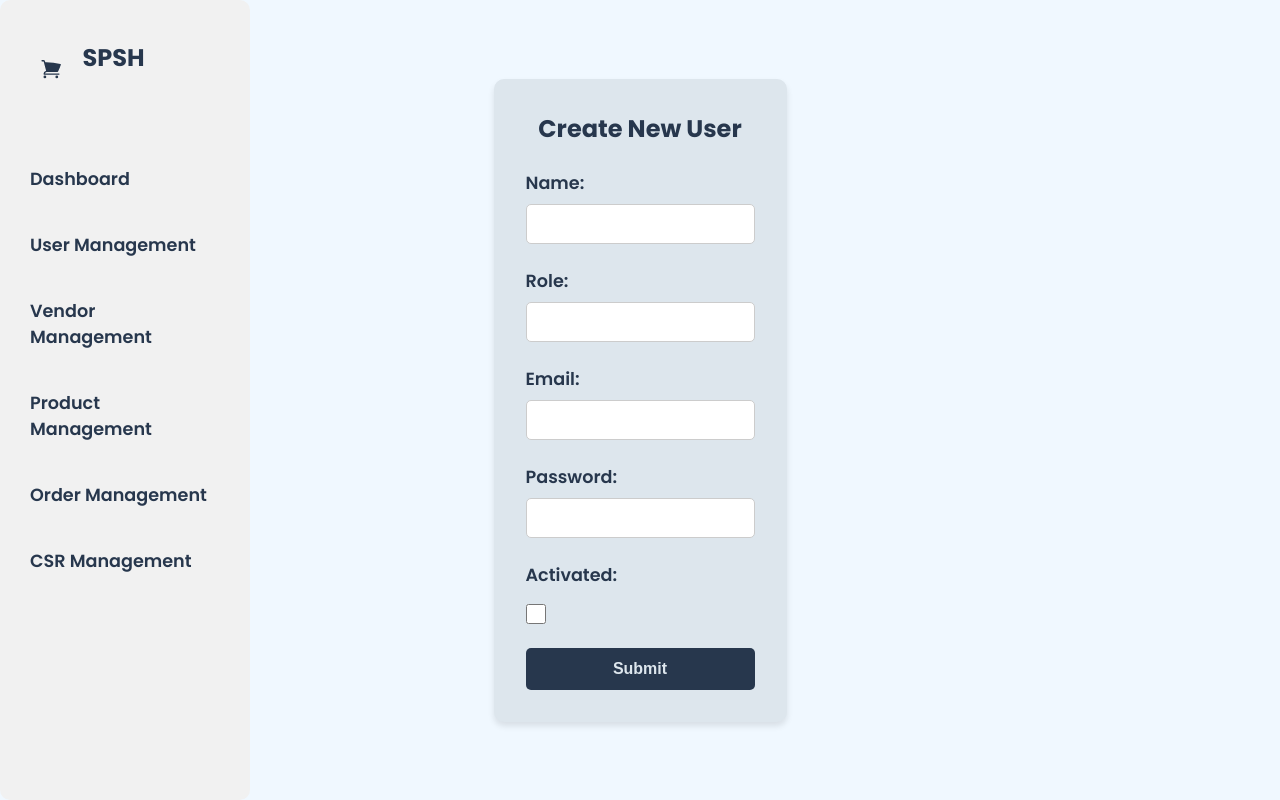
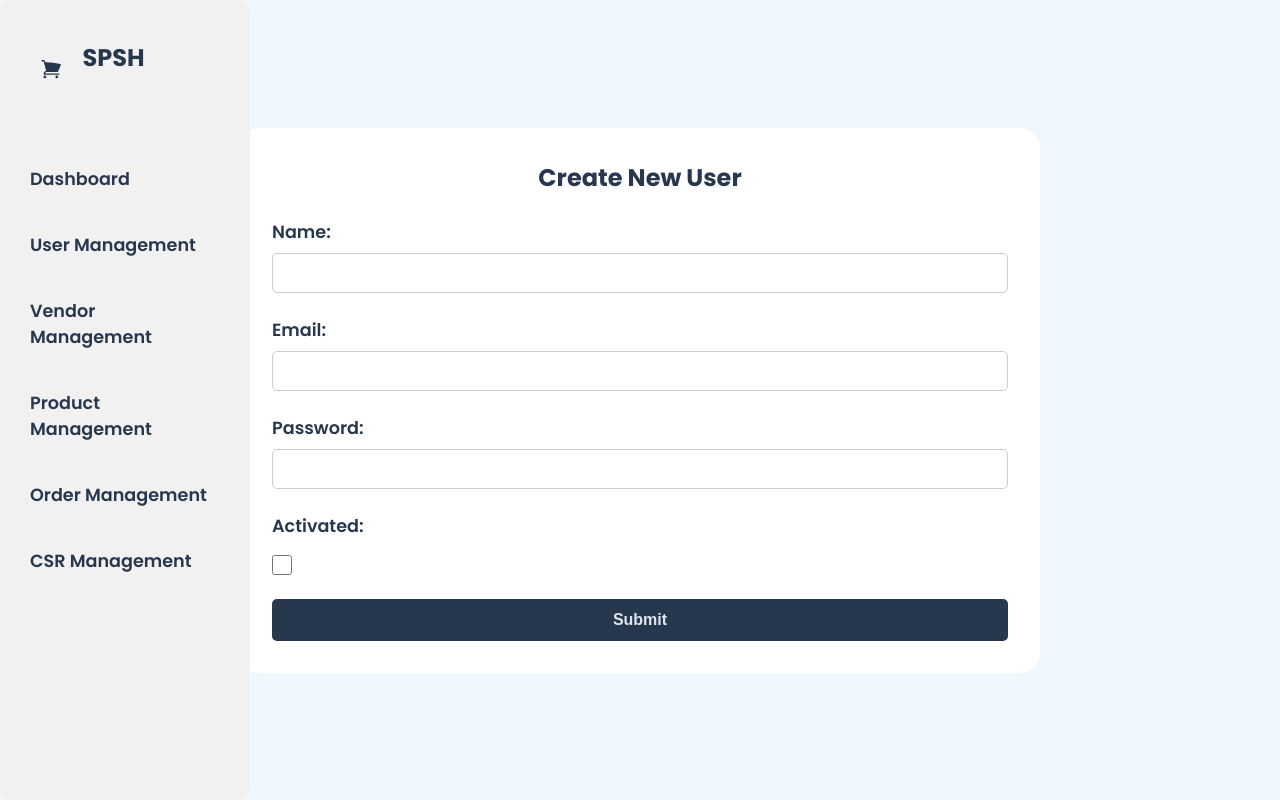
Before and after one commit to Sathira-Wijeratne/SPSH-Ecommerce-Application, a React (Create React App) app in the folder WebApplication/frontend/: page /Admin/UserManagement/NewUser in a window 1280 px wide. Built offline with nearby package versions, Linux system fonts and the light colour scheme.

Commit message:
new user form add

```diff
--- a/WebApplication/frontend/src/Components/adminScreens/userManagement/NewUser.css
+++ b/WebApplication/frontend/src/Components/adminScreens/userManagement/NewUser.css
@@ -1,11 +1,24 @@
 /* Container styling similar to your theme */
 .form-container {
-    background: #dde6ed;
+    background: #fff;
+    flex-grow: 1;
+    /* Fill remaining space */
+    border-radius: 20px;
     padding: 2rem;
-    border-radius: 10px;
-    max-width: 500px;
-    margin: 2rem auto;
-    box-shadow: 0px 4px 6px rgba(0, 0, 0, 0.1);
+    display: flex;
+    flex-direction: column;
+    /* Stack items vertically */
+    justify-content: flex-start;
+    /* Align content to the top */
+    box-sizing: border-box;
+    overflow: auto;
+    /* Enable scrolling if content is too long vertically */
+    margin-left: 0px;
+    /* Small space between the menu and content */
+    margin-right: 0;
+    /* Remove any extra margin on the right */
+    width: 800px;
+    /* Take full remaining width minus sidebar and gap */
 }
 
 h2 {
--- a/WebApplication/frontend/src/Components/adminScreens/userManagement/NewUser.jsx
+++ b/WebApplication/frontend/src/Components/adminScreens/userManagement/NewUser.jsx
@@ -35,17 +35,6 @@ const UserForm = () => {
                         type="text"
                         name="name"
                         value={formData.name}
-                        onChange={handleChange}
-                        required
-                    />
-                </div>
-
-                <div className="form-group">
-                    <label>Role:</label>
-                    <input
-                        type="text"
-                        name="role"
-                        value={formData.role}
                         onChange={handleChange}
                         required
                     />
```
